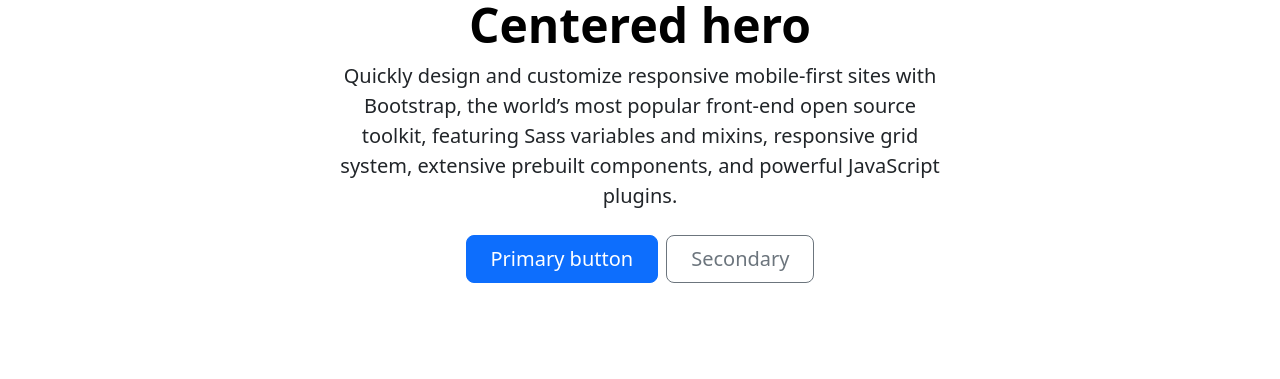
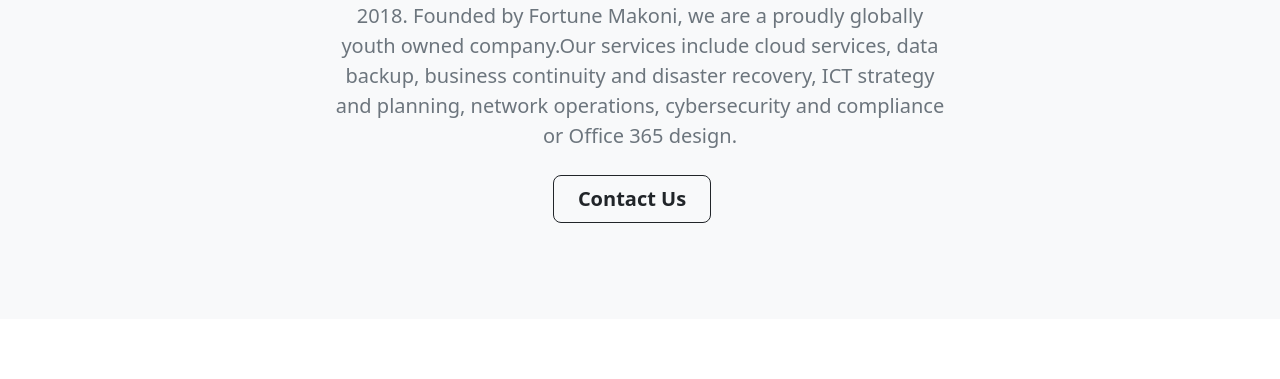
Before and after one commit to yolokazi-cloud/Diamond-Different-Styles, a plain HTML site: page src/diamond.html in a window 1280 px wide. Shown: the part 837-1216 px from the top of the page. After the commit the page ends 1156 px from the top, so only its background shows below. Drawn offline with nearby package versions, Linux system fonts and the light colour scheme.

Commit message:
added changed about us section

```diff
--- a/src/diamond.html
+++ b/src/diamond.html
@@ -33,6 +33,7 @@
   </header>
   <body>
     <script src="https://cdn.jsdelivr.net/npm/bootstrap@5.3.0/dist/js/bootstrap.bundle.min.js" integrity="sha384-geWF76RCwLtnZ8qwWowPQNguL3RmwHVBC9FhGdlKrxdiJJigb/j/68SIy3Te4Bkz" crossorigin="anonymous"></script>
+   <!--navbar-->
     <div class="container col-xxl-8 px-4 py-5">
         <div class="row flex-lg-row-reverse align-items-center g-5 py-5">
           <div class="col-10 col-sm-8 col-lg-6">
@@ -50,14 +51,17 @@
         </div>
       </div>
       <!--about-->
-      <div class="px-4 py-5 my-5 text-center">
-        <img class="d-block mx-auto mb-4" src="/docs/5.3/assets/brand/bootstrap-logo.svg" alt="" width="72" height="57">
-        <h1 class="display-5 fw-bold text-body-emphasis">Centered hero</h1>
-        <div class="col-lg-6 mx-auto">
-          <p class="lead mb-4">Quickly design and customize responsive mobile-first sites with Bootstrap, the world’s most popular front-end open source toolkit, featuring Sass variables and mixins, responsive grid system, extensive prebuilt components, and powerful JavaScript plugins.</p>
-          <div class="d-grid gap-2 d-sm-flex justify-content-sm-center">
-            <button type="button" class="btn btn-primary btn-lg px-4 gap-3">Primary button</button>
-            <button type="button" class="btn btn-outline-secondary btn-lg px-4">Secondary</button>
+      <div class="bg-light text-secondary px-4 py-5 text-center">
+        <div class="py-5">
+          <h1 class="display-6 fw-bold text-black ">About Us</h1>
+          <div class="col-lg-6 mx-auto">
+            <p class="fs-5 mb-4">Our business model is to partner with global ICT brands since 2018. Founded by Fortune Makoni,
+                 we are a proudly globally youth owned company.Our services include cloud services, data backup, business continuity and
+                 disaster recovery, ICT strategy and planning, network operations, cybersecurity and compliance or Office 365 design.</p>
+            <div class="d-grid gap-2 d-sm-flex justify-content-sm-center">
+              <button type="button" class="btn btn-outline-dark btn-lg px-4 me-sm-3 fw-bold">Contact Us</button>
+
+            </div>
           </div>
         </div>
       </div>
```
